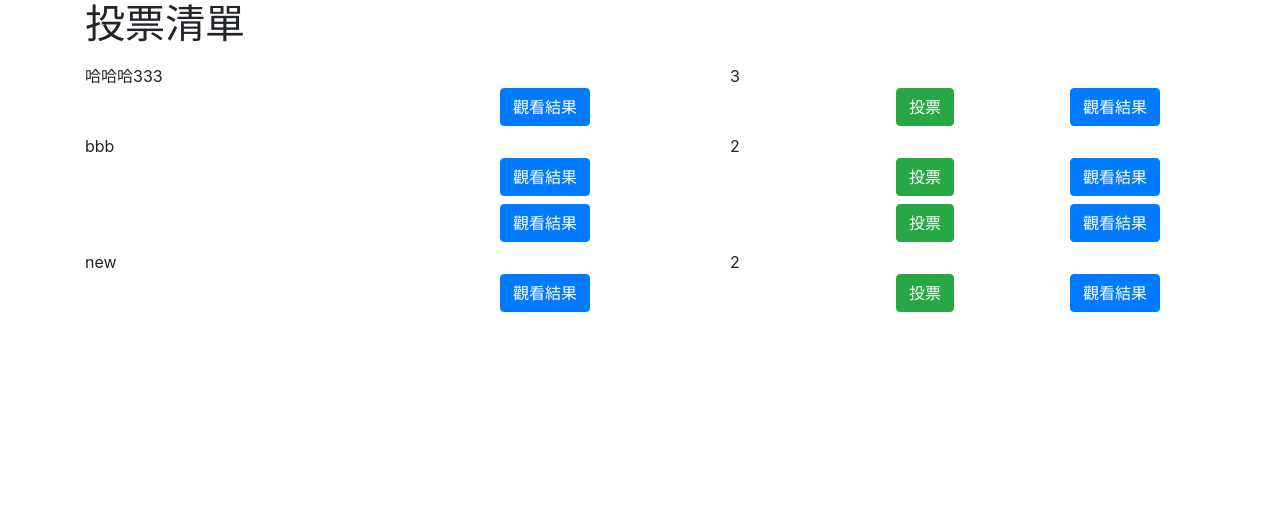
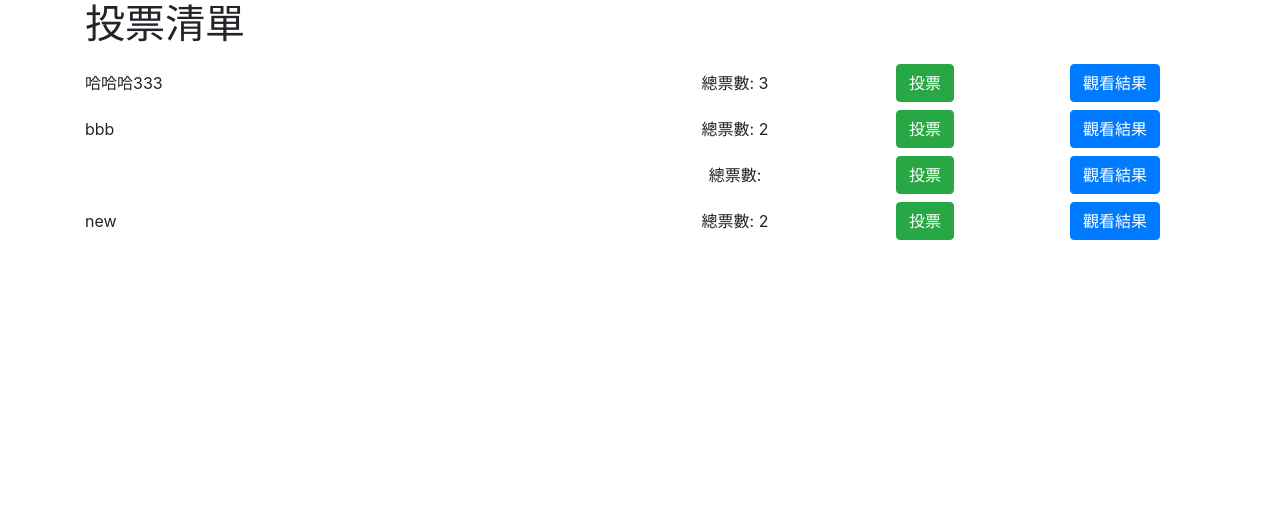
Before and after one commit to phpgogogo/my_vote, a PHP site: page /index.php?do=vote_list in a window 1280 px wide. Shown: the part 56-567 px from the top of the page. Run offline with PHP 8.4, Linux system fonts and the light colour scheme; the visitor is signed in with stand-in values (Sample User, id 1); data comes from the database, SQL or seed files in the repository.

Commit message:
優化投票清單頁面

```diff
--- a/frontend/vote_list.php
+++ b/frontend/vote_list.php
@@ -18,13 +18,11 @@ if (isset($_SESSION["user"])) {
         $count=q("SELECT sum(`count`) as '總計' FROM `options` WHERE `topic_id`='{$value['id']}'");
         // dd($count);
         echo "<span class='d-inline-block col-md-2 text-center'>";
-        echo $count[0]['總計'];
+        echo "總票數: " . $count[0]['總計'];
         echo "</span>";
-        echo "<a href='?do=vote_result&id={$value['id']}' class='col-md-2 offset-md-4 text-center'>";
-        echo "<button class='btn btn-primary'>觀看結果</button>";
-        echo "</a>";
+
         // 投票按鈕
-        echo "<a href='../index.php?do=vote&id={$value['id']}' class='col-md-2 offset-md-2 text-center'>";
+        echo "<a href='../index.php?do=vote&id={$value['id']}' class='col-md-2 text-center'>";
         echo "<button class='btn btn-success'>投票</button>";
         echo "</a>";
         // 投票結果按鈕
@@ -50,9 +48,9 @@ if (isset($_SESSION["user"])) {
         $count=q("SELECT sum(`count`) as '總計' FROM `options` WHERE `topic_id`='{$value['id']}'");
         // dd($count);
         echo "<span class='d-inline-block col-md-2 text-center'>";
-        echo $count[0]['總計'];
+        echo "總票數: " . $count[0]['總計'];
         echo "</span>";
-        echo "<a href='?do=vote_result&id={$value['id']}' class='col-md-2 offset-md-4 text-center'>";
+        echo "<a href='?do=vote_result&id={$value['id']}' class='col-md-2 offset-md-2 text-center'>";
         echo "<button class='btn btn-primary'>觀看結果</button>";
         echo "</a>";
         echo "</li>";
```
